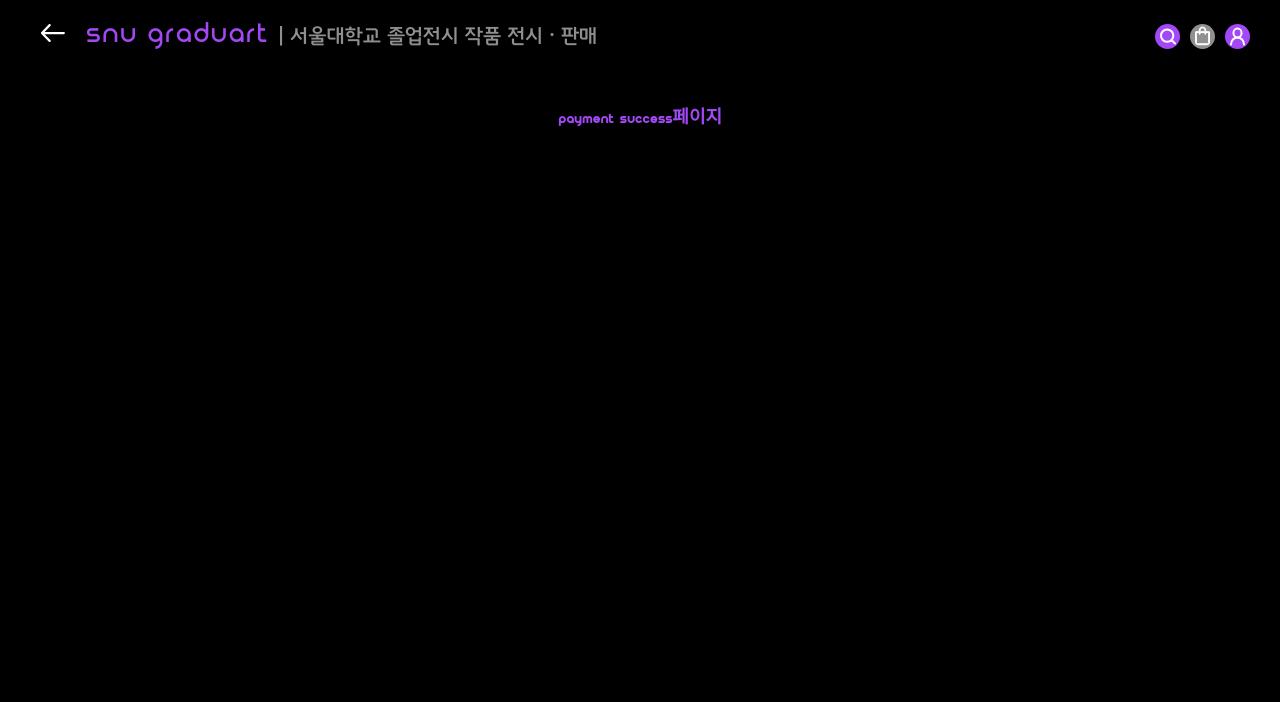
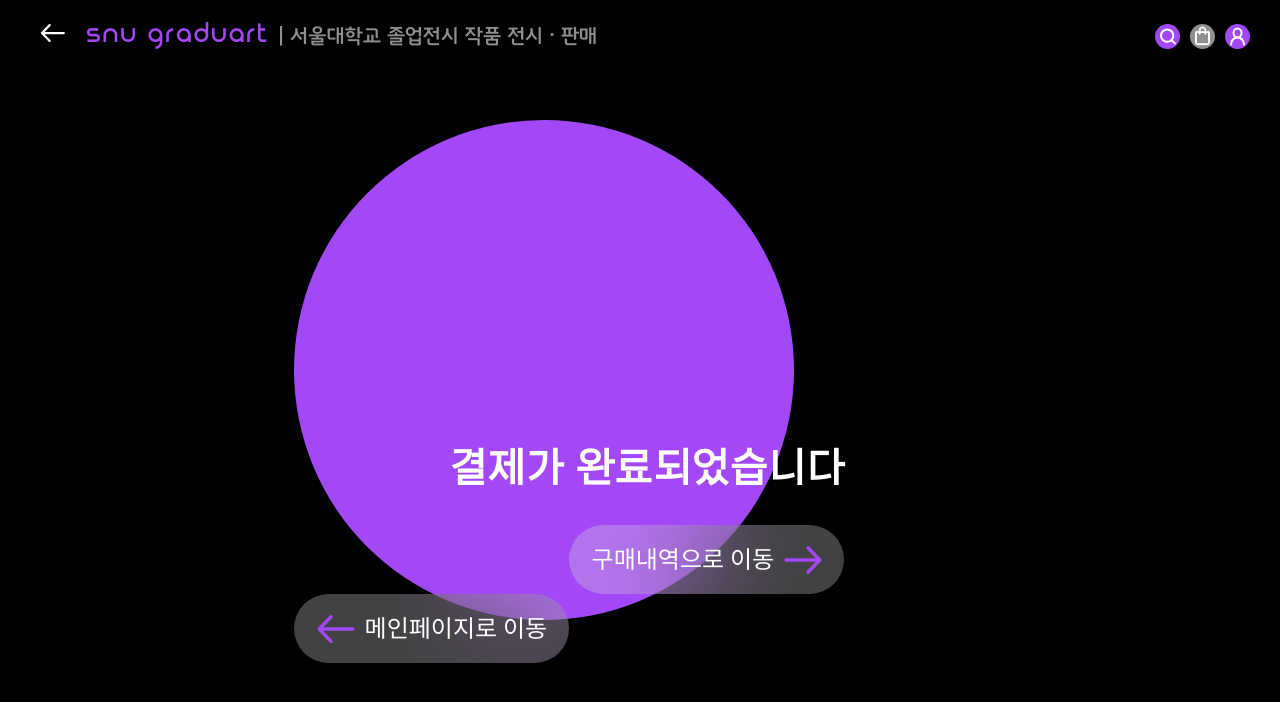
Before and after one commit to hoooooojjjj/New_GraduART, a React (Create React App) app: page /payment-success in a window 1280 px wide. Shown: the top 702 px of the page. Built offline with nearby package versions, Linux system fonts and the light colour scheme.

Commit message:
Feat : PaymentSuccess 데스크탑 구현

```diff
--- a/src/components/Router.jsx
+++ b/src/components/Router.jsx
@@ -1,18 +1,20 @@
-import React from 'react';
+import React from "react";
 import { BrowserRouter, Route, Routes } from "react-router-dom";
 import NotFound from "../pages/NotFound/NotFound.jsx";
 import Department from "../pages/Department/Department.jsx";
 import Landing from "../pages/Landing/Landing.jsx";
-function Router(){
+import PaymentSuccess from "../pages/PaymentSuccess/PaymentSuccess.jsx";
+function Router() {
   return (
     <BrowserRouter>
       <Routes>
         <Route path="/" element={<Landing />}></Route>
         <Route path="/:department" element={<Department />}></Route>
+        <Route path="/payment-success" element={<PaymentSuccess />}></Route>
         <Route exact path="/*" element={<NotFound />}></Route>
       </Routes>
     </BrowserRouter>
   );
 }
 
-export default Router
+export default Router;
--- /dev/null
+++ b/src/pages/PaymentSuccess/PaymentSuccess.jsx
@@ -0,0 +1,67 @@
+import React from "react";
+import {
+  BackgroundCircle,
+  InfoBtnGoMain,
+  InfoBtnGoMainWrap,
+  InfoBtnGoPay,
+  InfoBtnGoPayWrap,
+  InfoBtnWrap,
+  InfoText,
+  InfoWrap,
+  PaymentSuccessContainer,
+} from "./PaymentSuccessStyles";
+import { DepartmentHeader } from "../../components/DepartmentHeader/DepartmentHeader";
+
+function PaymentSuccess() {
+  return (
+    <PaymentSuccessContainer>
+      <header>
+        <DepartmentHeader />
+      </header>
+      <main>
+        <BackgroundCircle></BackgroundCircle>
+        <InfoWrap>
+          <InfoText>결제가 완료되었습니다</InfoText>
+          <InfoBtnWrap>
+            <InfoBtnGoMainWrap>
+              <svg
+                xmlns="http://www.w3.org/2000/svg"
+                width="38"
+                height="28"
+                viewBox="0 0 38 28"
+                fill="none"
+              >
+                <path
+                  fillRule="evenodd"
+                  clipRule="evenodd"
+                  d="M15.2011 0.512563C14.5444 -0.170854 13.4795 -0.170854 12.8227 0.512563L1.04996 12.7626C0.393177 13.446 0.393177 14.554 1.04996 15.2374L12.8227 27.4874C13.4795 28.1709 14.5444 28.1709 15.2011 27.4874C15.8579 26.804 15.8579 25.696 15.2011 25.0126L6.29946 15.75H35.8756C36.8044 15.75 37.5574 14.9665 37.5574 14C37.5574 13.0335 36.8044 12.25 35.8756 12.25H6.29946L15.2011 2.98744C15.8579 2.30402 15.8579 1.19598 15.2011 0.512563Z"
+                  fill="#A348F6"
+                />
+              </svg>
+              <InfoBtnGoMain>메인페이지로 이동</InfoBtnGoMain>
+            </InfoBtnGoMainWrap>
+            <InfoBtnGoPayWrap>
+              <InfoBtnGoPay>구매내역으로 이동</InfoBtnGoPay>
+              <svg
+                xmlns="http://www.w3.org/2000/svg"
+                width="38"
+                height="28"
+                viewBox="0 0 38 28"
+                fill="none"
+              >
+                <path
+                  fillRule="evenodd"
+                  clipRule="evenodd"
+                  d="M22.7989 0.512563C23.4556 -0.170854 24.5205 -0.170854 25.1773 0.512563L36.95 12.7626C37.6068 13.446 37.6068 14.554 36.95 15.2374L25.1773 27.4874C24.5205 28.1709 23.4556 28.1709 22.7989 27.4874C22.1421 26.804 22.1421 25.696 22.7989 25.0126L31.7005 15.75H2.12445C1.1956 15.75 0.442627 14.9665 0.442627 14C0.442627 13.0335 1.1956 12.25 2.12445 12.25H31.7005L22.7989 2.98744C22.1421 2.30402 22.1421 1.19598 22.7989 0.512563Z"
+                  fill="#A348F6"
+                />
+              </svg>
+            </InfoBtnGoPayWrap>
+          </InfoBtnWrap>
+        </InfoWrap>
+      </main>
+    </PaymentSuccessContainer>
+  );
+}
+
+export default PaymentSuccess;
--- /dev/null
+++ b/src/pages/PaymentSuccess/PaymentSuccessStyles.js
@@ -0,0 +1,99 @@
+import styled from "@emotion/styled";
+
+export const PaymentSuccessContainer = styled.div({
+  width: "100vw",
+  height: "100vh",
+  background: "#000",
+  position: "relative",
+});
+
+export const BackgroundCircle = styled.div({
+  position: "absolute",
+  top: "15%",
+  left: "23%",
+  width: "500px",
+  height: "500px",
+  flexShrink: 0,
+  borderRadius: "500px",
+  background: "#A348F6",
+});
+
+export const InfoWrap = styled.div({
+  position: "absolute",
+  top: "55%",
+  left: "23%",
+  flexShrink: 0,
+  display: "flex",
+  flexDirection: "column",
+  gap: "32px",
+});
+
+export const InfoText = styled.div({
+  color: "#FFF",
+  fontFamily: "KoddiUDOnGothic",
+  fontSize: "40px",
+  fontStyle: "normal",
+  fontWeight: "700",
+  lineHeight: "normal",
+  textAlign: "right",
+});
+
+export const InfoBtnWrap = styled.div({
+  display: "flex",
+  flexDirection: "column",
+  width: `${275 + 275}px`,
+  height: `${69 + 69}px`,
+  position: "relative",
+});
+
+export const InfoBtnGoMainWrap = styled.div({
+  position: "absolute",
+  top: "69px",
+  left: "0px",
+  width: "275px",
+  height: "69px",
+  flexShrink: 0,
+  borderRadius: "100px",
+  background: "rgba(217, 217, 217, 0.30)",
+  backdropFilter: "blur(50px)",
+  display: "flex",
+  justifyContent: "center",
+  alignItems: "center",
+  gap: "10px",
+});
+
+export const InfoBtnGoMain = styled.div({
+  color: "#FFF",
+  textAlign: "center",
+  fontFamily: "KoddiUD OnGothic",
+  fontSize: "24px",
+  fontStyle: "normal",
+  fontWeight: "400",
+  lineHeight: "100%" /* 24px */,
+});
+
+export const InfoBtnGoPayWrap = styled.div({
+  position: "absolute",
+  top: "0px",
+  right: "0px",
+  width: "275px",
+  height: "69px",
+  flexShrink: 0,
+  borderRadius: "100px",
+  background: "rgba(217, 217, 217, 0.30)",
+  backdropFilter: "blur(50px)",
+  display: "flex",
+  justifyContent: "center",
+  alignItems: "center",
+  gap: "10px",
+});
+
+export const InfoBtnGoPay = styled.div({
+  color: "#FFF",
+  textAlign: "center",
+  fontFamily: "KoddiUD OnGothic",
+  fontSize: "24px",
+  fontStyle: "normal",
+  fontWeight: "400",
+  lineHeight: "100%" /* 24px */,
+});
```
Lines whose indentation alone changed are shown as unchanged.
